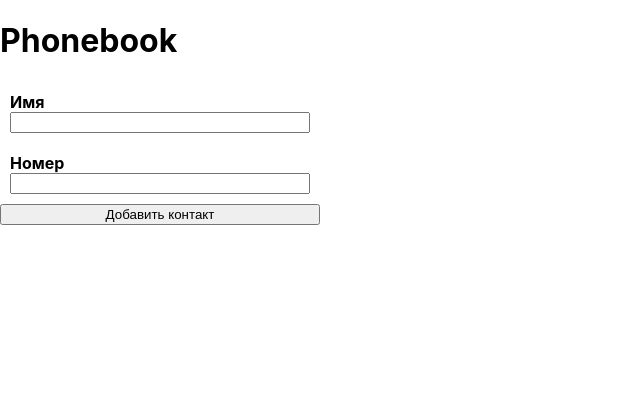
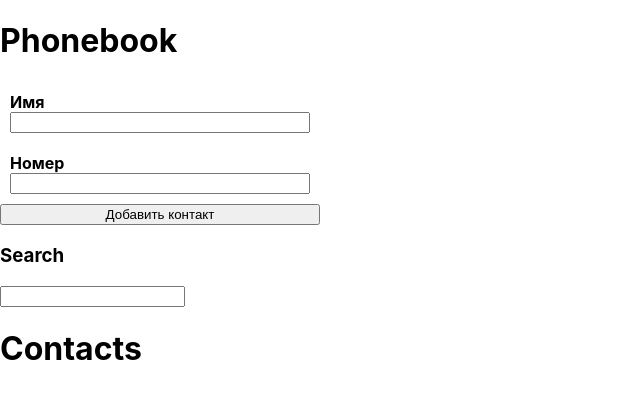
Before and after one commit to zganz/goit-react-hw-04-phonebook, a React (Create React App) app: page / in a window 1280 px wide. Shown: the top 398 px of the page, without its empty margins (0-640 px from the left). Built offline with nearby package versions, Linux system fonts and the light colour scheme.

Commit message:
add 2-4 task

```diff
--- a/src/components/App.jsx
+++ b/src/components/App.jsx
@@ -1,17 +1,30 @@
 import React from 'react';
 import { PhonebookForm } from './PhonebookForm/PhonebookForm';
-import {ContactList} from './Contactlist/Contactlist';
+import { ContactList } from './Contactlist/Contactlist';
+import { Filter } from './Filter/Filter';
 
 export class App extends React.Component {
   state = {
     contacts: [],
+    filter: '',
   };
 
   handlePhonebookFormSubmit = data => {
-    console.log(this.state);
     this.setState({
       contacts: [...this.state.contacts, data],
     });
+  };
+
+  handleFilterChange = value => {
+    this.setState({ filter: value });
+  };
+
+  getContacts = () => {
+    return this.state.filter === ''
+      ? this.state.contacts
+      : this.state.contacts.filter(({ name }) =>
+          name.toLowerCase().includes(this.state.filter.toLowerCase())
+        );
   };
 
   render() {
@@ -19,7 +32,13 @@ export class App extends React.Component {
       <div>
         <h1>Phonebook</h1>
         <PhonebookForm onSubmit={this.handlePhonebookFormSubmit} />
-        <ContactList contacts={this.state.contacts} />
+        <h3>Search</h3>
+        <Filter
+          value={this.state.filter}
+          handleChange={this.handleFilterChange}
+        />
+        <h1>Contacts</h1>
+        <ContactList contacts={this.getContacts()} />
       </div>
     );
   }
--- a/src/components/Contact/Contact.jsx
+++ b/src/components/Contact/Contact.jsx
@@ -1,20 +1,12 @@
 import PropTypes from 'prop-types';
 // import s from './ContactList.module.css';
 
-export const Contact = ({ name, number}) => {
-
-return (
-        <li >
-            <span >{name}: </span>
-            <span>{number}</span>
-
-        </li>
-)
-}
+export const Contact = ({ name, number, id }) => {
+  return <li key={id}>{`${name}: ${number}`}</li>;
+};
 
 Contact.propTypes = {
-name: PropTypes.string.isRequired,
-number: PropTypes.string.isRequired,
-
-
-}
+  name: PropTypes.string.isRequired,
+  number: PropTypes.string.isRequired,
+  id: PropTypes.string.isRequired,
+};
--- a/src/components/Contactlist/Contactlist.jsx
+++ b/src/components/Contactlist/Contactlist.jsx
@@ -1,15 +1,12 @@
 // import PropTypes from 'prop-types';
-import {Contact} from './Contact/Contact';
+import { Contact } from '../Contact/Contact';
 
-export const ContactList = ({contacts}) => {
-return (
-<ul>
-   {contacts.map(contact =>
-   <Contact
-   name={contact.name}
-   number={contact.number} />)}
-</ul>
-
-
-   );
+export const ContactList = ({ contacts }) => {
+  return (
+    <ul>
+      {contacts.map(({ name, number, id }) => (
+        <Contact name={name} number={number} id={id} />
+      ))}
+    </ul>
+  );
 };
--- /dev/null
+++ b/src/components/Filter/Filter.jsx
@@ -0,0 +1,12 @@
+export const Filter = ({ value, handleChange }) => {
+  return (
+    <div>
+      <input
+        type="text"
+        name="filter"
+        onChange={evt => handleChange(evt.target.value)}
+        value={value}
+      />
+    </div>
+  );
+};
```
